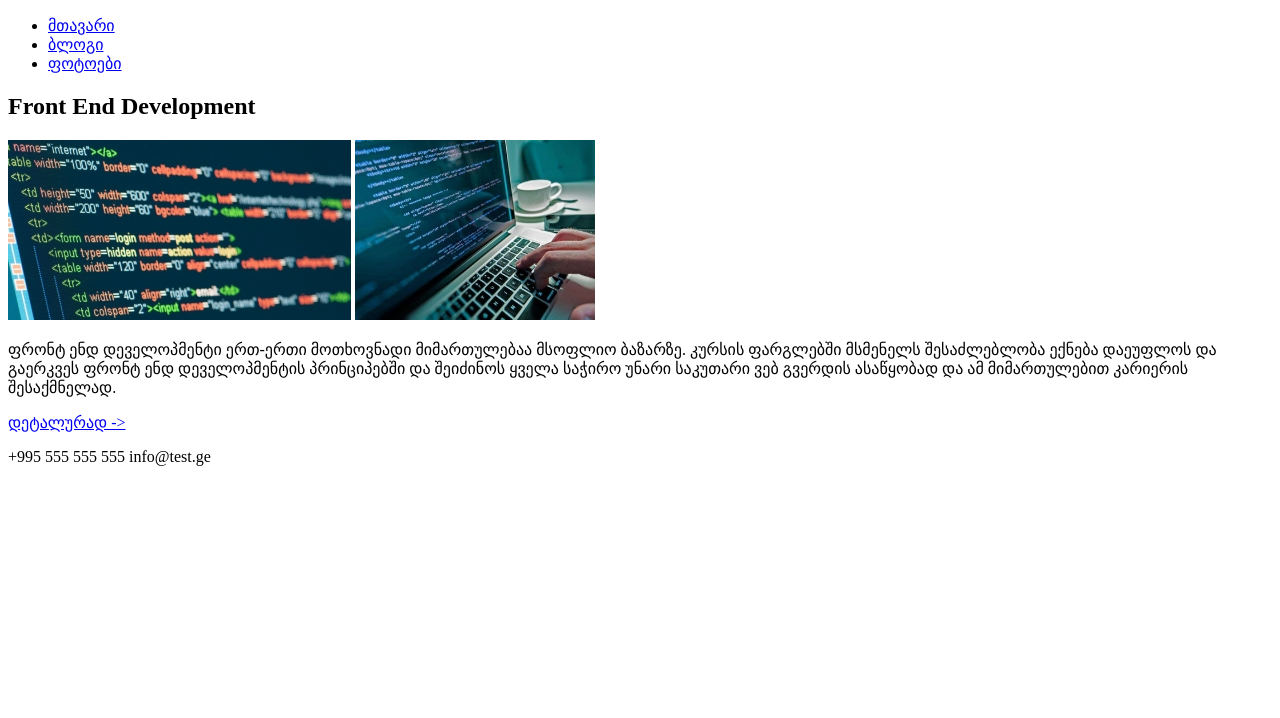
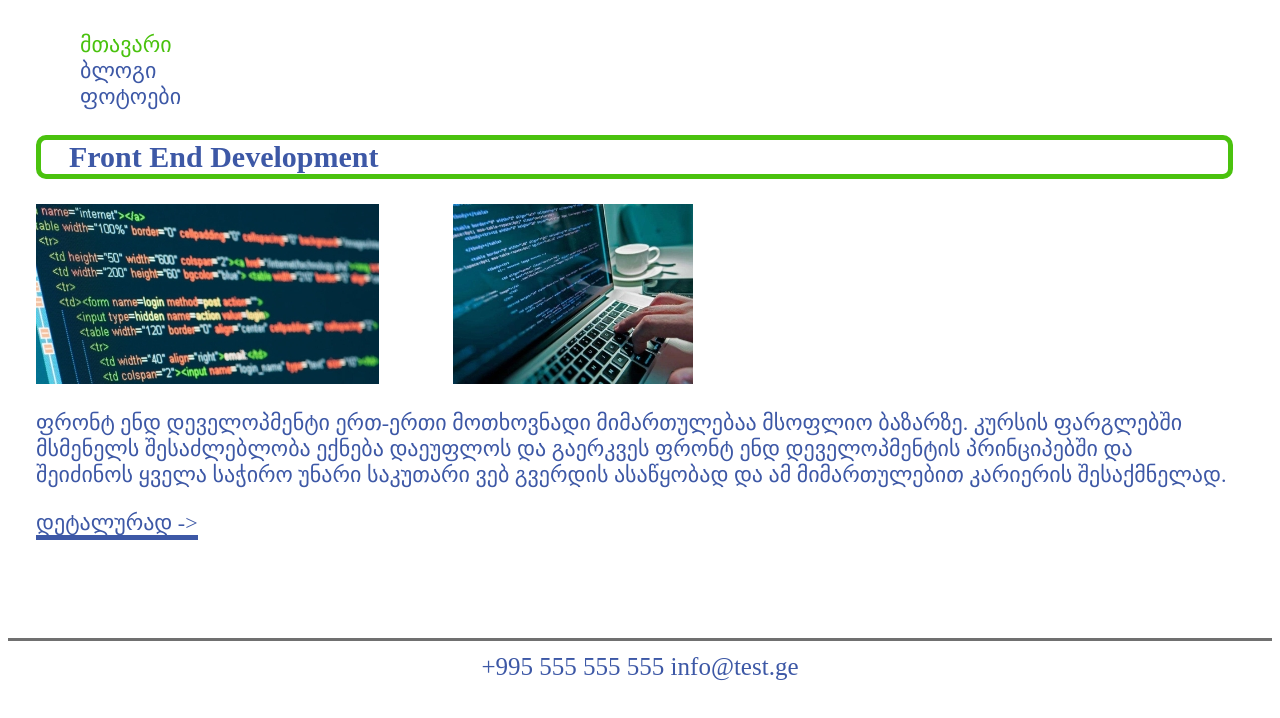
Before and after one commit to MariamKulumbegovi/Davaleba4, a plain HTML site: page index.html in a window 1280 px wide. Drawn offline with Linux system fonts and the light colour scheme.

Commit message:
added styles

```diff
--- a/css/styles.css
+++ b/css/styles.css
@@ -0,0 +1,46 @@
+ul {
+	margin-top:32px;
+	margin-left:32px;
+	color: #3D58A6;
+	list-style-type: none;
+	font-size: 22px;
+}
+
+a {
+	text-decoration: none;
+	color: inherit;
+}
+#currentpage {
+	color: #4AC20E;
+}
+h1 {
+	font-size: 30px;
+	color:#3D58A6;
+	border-color:#4AC20E; border-style: solid; border-radius: 10px; border-width: thick;
+	padding-left: 28px;
+
+}
+.box2 {
+	margin-left: 28px;
+	margin-right: 39px;
+	margin-top: 18px;
+	margin-bottom:102px;
+}
+#image2 {
+	margin-left: 70px;
+}
+p {
+	color: #3D58A6;
+	font-size:22px;
+}
+.detailedinformation {
+	border-bottom-style: solid; border-bottom-width: 5px;
+	margin-top: 33px;
+}
+.box3 {
+	text-align: center;
+	font-size: 25px;
+	color: #3D58A6;
+	border-top: solid; border-color: #707070;
+	padding-top: 12px;
+}
--- a/index.html
+++ b/index.html
@@ -1,6 +1,7 @@
 <!DOCTYPE html>
 <html>
 	<head>
+		<link rel="stylesheet" type="text/css" href="css/styles.css">
 		<title>მთავარი</title>
 	</head>
 	<body>
```
